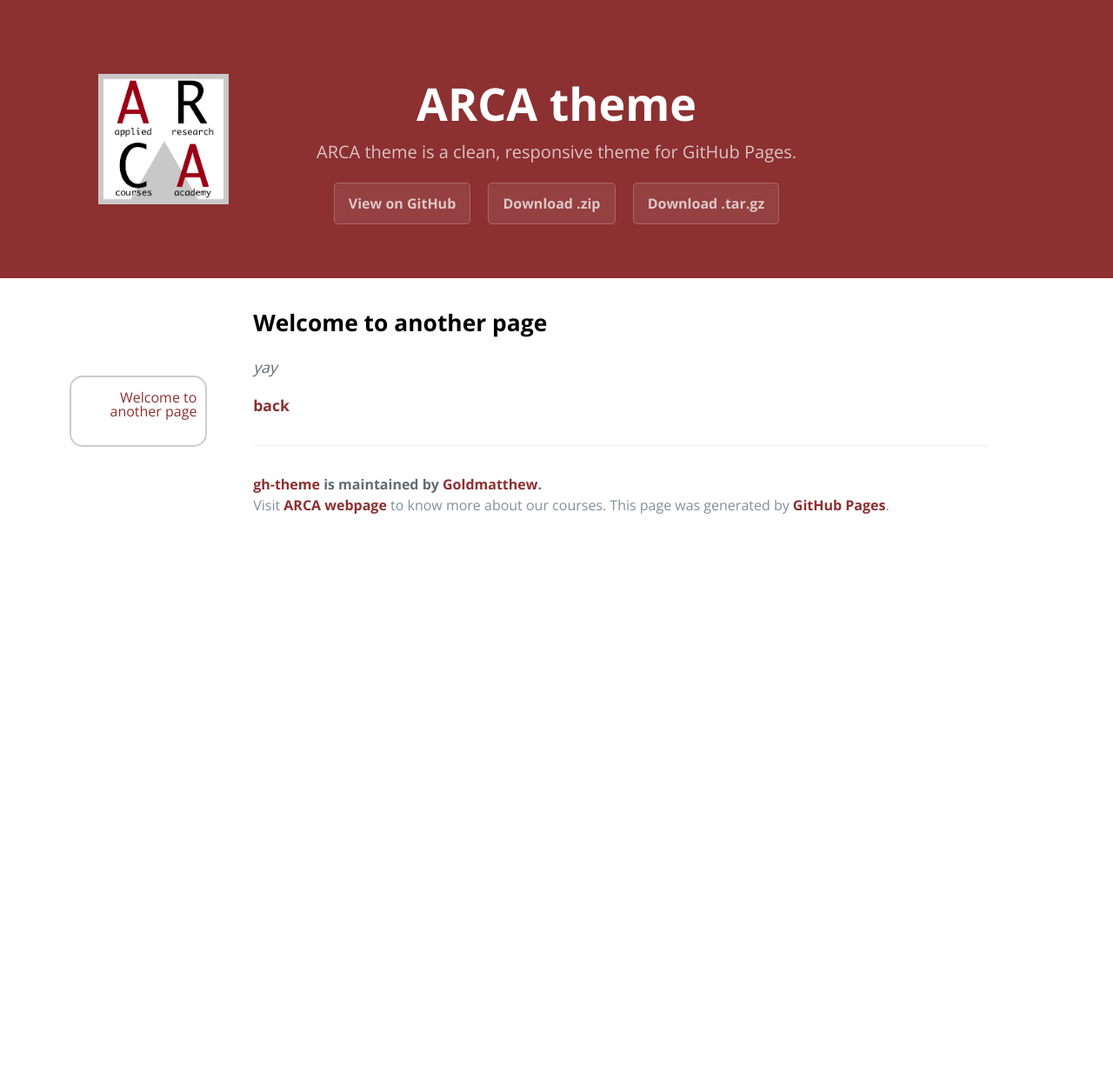
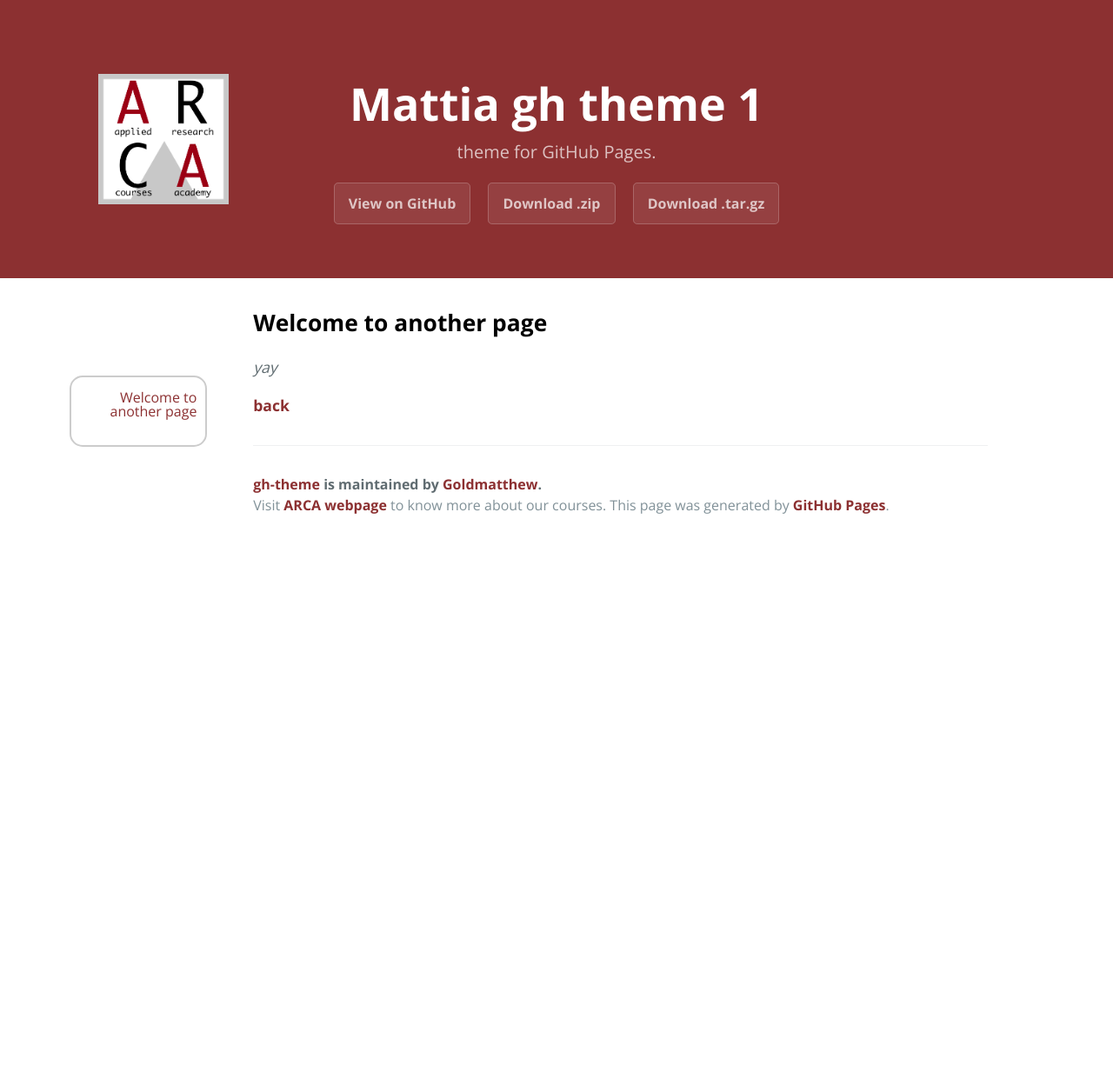
Before and after one commit to Goldmatthew/gh-theme, a Jekyll site: the page built from another-page.md, in a window 1280 px wide. Shown: the whole page at 87% size. Built offline with Jekyll 4.4.1, drawn with Linux system fonts in a browser that asks for light colours.

Commit message:
Update _config.yml

```diff
--- a/_config.yml
+++ b/_config.yml
@@ -1,5 +1,5 @@
-title: ARCA theme
-description: ARCA theme is a clean, responsive theme for GitHub Pages.
+title: Mattia gh theme 1
+description: theme for GitHub Pages.
 show_downloads: true
 google_analytics:
-remote_theme: arca-dpss/ARCA-ghpages
+remote_theme: Goldmatthew/gh-theme
```
